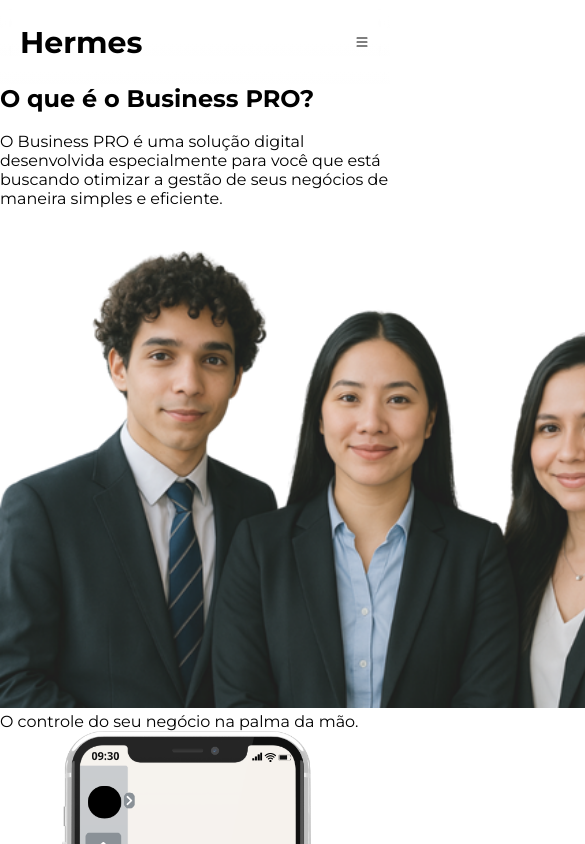
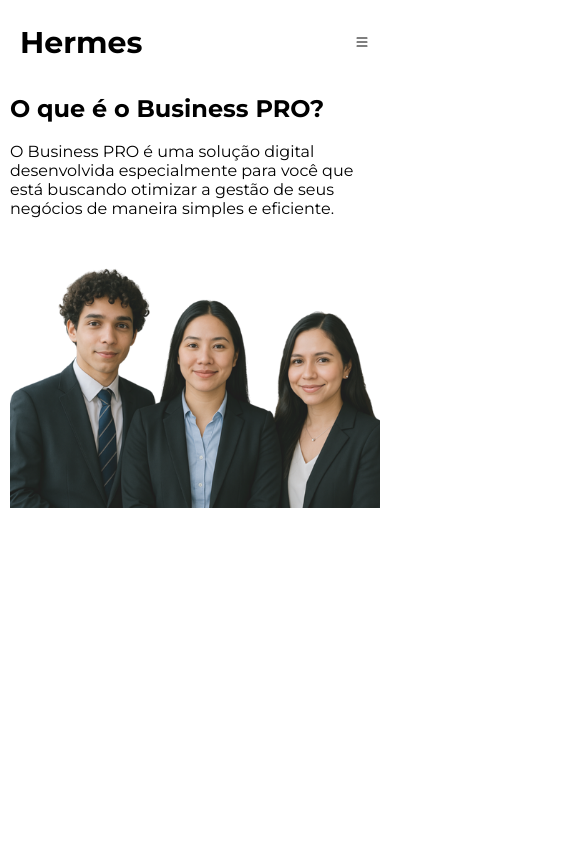
Before and after one commit to dfmrenato/businesspro, a Next.js app: page / in a window 390 px wide. Shown: the top 844 px of the page, 585 px wide, since content can reach past the window. Built offline with nearby package versions, Linux system fonts and the light colour scheme.

Commit message:
Removed scrollbar customisation

```diff
--- a/components/Header.jsx
+++ b/components/Header.jsx
@@ -22,7 +22,6 @@ export default function Header() {
     }, []);
 
     return (<>
-        <div className={styles.blankSpace} />
         <header className={styles.header}>
             <div className={styles.logo}>
                 <Link href=".">
--- a/layout/MainLayout.jsx
+++ b/layout/MainLayout.jsx
@@ -6,10 +6,17 @@ const montserrat = Montserrat({
   display: 'swap',
 });
 
-export default function MainLayout({ children }) {
+export default function MainLayout({ children, ...props }) {
     return (
         <>
-            <main className={montserrat.className}>
+            <main
+                className={
+                    props.className ?
+                        [props.className, montserrat.className].join(' ')
+                    :
+                        montserrat.className}
+                {...props}
+            >
                 {children}
             </main>
         </>
--- a/pages/index.jsx
+++ b/pages/index.jsx
@@ -19,7 +19,7 @@ export default function Index() {
         <link rel="shortcut icon" href="img/Hermes.png" />
       </Head>
       <Header />
-      <MainLayout>
+      <MainLayout id={styles.main}>
         <section>
           <div>
             <h1>O que é o Business PRO?</h1>
@@ -30,7 +30,7 @@ export default function Index() {
             <img src="img/EmpresariosFoto.png" height="500" />
           </div>
         </section>
-        <section>
+        <section style={{backgroundColor: 'var(--darkest-color)', color: 'var(--lightest-color)'}}>
           <div>
             <p>O controle do seu negócio na palma da mão.</p>
           </div>
--- a/styles/components/Header.module.css
+++ b/styles/components/Header.module.css
@@ -1,7 +1,3 @@
-.blankSpace {
-    height: 10dvh;
-}
-
 .header {
     padding: 20px;
     display: flex;
@@ -11,7 +7,6 @@
     height: 10dvh;
     justify-content: space-between;
     top: 0;
-    background: linear-gradient(180deg, white, transparent);
     box-shadow: none;
     border: none;
 
@@ -43,16 +38,3 @@
         }
     }
 }
-.header::before {
-    content: "";
-    position: absolute;
-    z-index: -1;
-    top: 0;
-    left: 0;
-    right: 0;
-    display: flex;
-    width: 100%;
-    height: 100%;
-    backdrop-filter: blur(5px);
-    mask-image: linear-gradient(180deg, black, transparent);
-}
--- a/styles/globals.css
+++ b/styles/globals.css
@@ -22,28 +22,8 @@ body {
     font-family: 'Montserrat', monospace, sans-serif;
 }
 
-/* Scrollbar */
-::-webkit-scrollbar {
-    width: 5px;
-}
-
-::-webkit-scrollbar-track {
-    border-radius: 0px;
-    background: transparent;
-}
-
-::-webkit-scrollbar-thumb {
-    background: var(--lightest-color);
-    border-radius: 20px;
-}
-
-::-webkit-scrollbar-thumb:hover {
-    background: var(--lightest-color-hover);
-}
-
-/* Evitar zoom não pedido */
+/* Evitar zoom não desejado */
 @media screen and (max-width: 767px) {
-
     input,
     select,
     textarea {
--- a/styles/pages/index.module.css
+++ b/styles/pages/index.module.css
@@ -1,22 +1,16 @@
-/*Conteúdo principal do site*/
-#body {
-    background-color: var(--lightest-color);
-    user-select: none;
-    height: 100dvh;
-    display: flex;
-    flex-direction: column;
-
 /*Corpo*/
-    main {
-        margin: 0px;
+#main {
     display: flex;
     flex-direction: column;
     gap: 10px;
-        margin-top: 80px;
     flex-grow: 1;
     overflow: scroll;
     scroll-snap-type: y mandatory;
     scroll-behavior: smooth;
+
+    @media (max-width: 640px) {
+        margin-top: 10dvh;
+    }
 
     h1 {
         color: var(--cor-escura);
@@ -26,10 +20,11 @@
         display: flex;
         flex-direction: row;
         gap: 8px;
-            min-height: 90dvh;
+        height: 100dvh;
+        width: 100dvw;
         scroll-snap-align: start;
 
-            @media (max-width: 960px) {
+        @media (max-width: 640px) {
             flex-direction: column;
             min-height: unset;
 
@@ -48,34 +43,4 @@
         }
     }
 
-        #Secao1 {
-            div {
-                font-size: x-large;
-
-                h1 {
-                    border-left: 5px solid var(--cor-de-destaque);
-                    padding-left: 10px;
 }
-            }
-        }
-
-        #Secao2 {
-            background-color: black;
-
-            div {
-                width: 50%;
-
-                p {
-                    color: white;
-                    font-size: 50px;
-                }
-
-                @media (max-width: 960px) {
-                    width: unset;
-                }
-            }
-        }
-
-
-    }
-}
```
Lines whose indentation alone changed are shown as unchanged.
